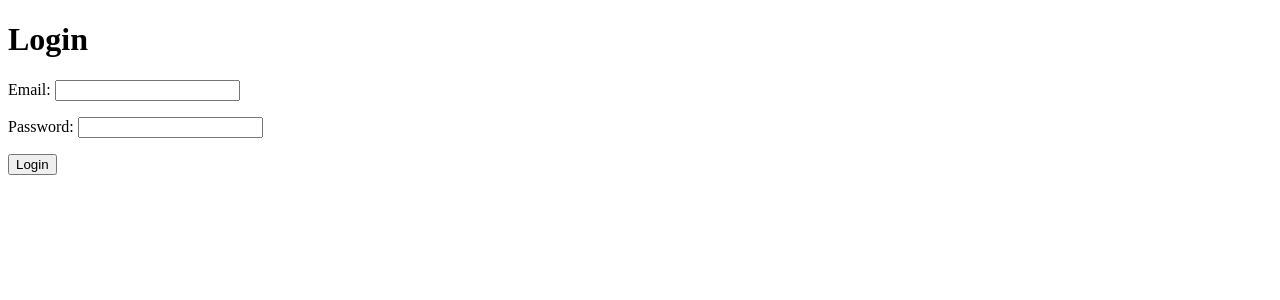
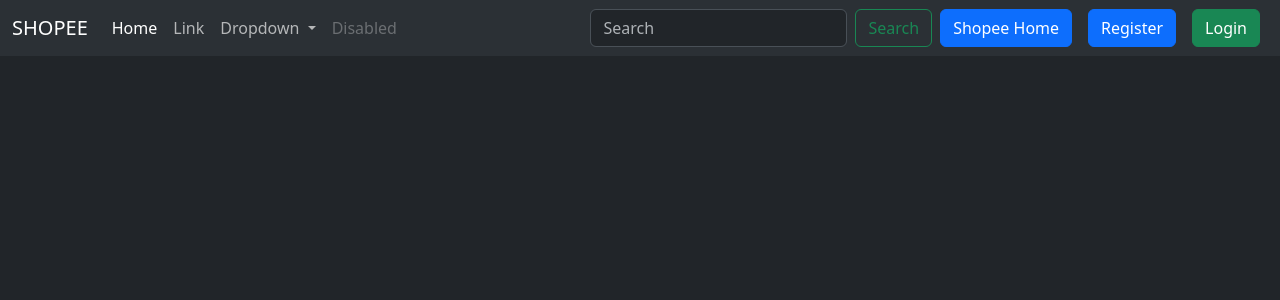
Before and after one commit to punamkchavan/Ecommerce_Shopee, a Django app: page / in a window 1280 px wide. Shown: the top 300 px of the page. Run offline with Django 5.2, Linux system fonts and the light colour scheme.

Commit message:
update files

```diff
--- a/ecommerce/shopee/middleware.py
+++ b/ecommerce/shopee/middleware.py
@@ -30,7 +30,7 @@ class AuthenticateUserMiddleware:
         try:
             decoded_token = jwt.decode(
                 token,
-                settings.JWT_SECRET_KEY,  # Using the secret key from settings
+                settings.SECRET_KEY,  # Using the secret key from settings
                 algorithms=['HS256'],
                 options={"verify_signature": False}  # Only decode without verifying signature for this example
             )
--- a/ecommerce/shopee/templates/register.html
+++ b/ecommerce/shopee/templates/register.html
@@ -38,7 +38,7 @@
                 localStorage.setItem('jwt_token', data.token);
                 alert('Registration successful');
                 // Redirect to dashboard or another page
-                window.location.href = '/user_dashboard/';
+                window.location.href = '/login/';
             } else {
                 alert('Registration failed');
             }
--- a/ecommerce/shopee/urls.py
+++ b/ecommerce/shopee/urls.py
@@ -4,9 +4,9 @@ from django.conf import settings
 from django.conf.urls.static import static
 from .import views
 urlpatterns = [
-    path('home/',views.home_view,name='home'),
+    path('',views.home_view,name='home'),
     path('register/',views.register_view,name='register'),
-    path('', views.login_view, name='login'),
+    path('login/', views.login_view, name='login'),
     path('user_dashboard/', views.user_dashboard, name='user_dashboard'),
     path('logout/', views.logout, name='logout'),
 
```
